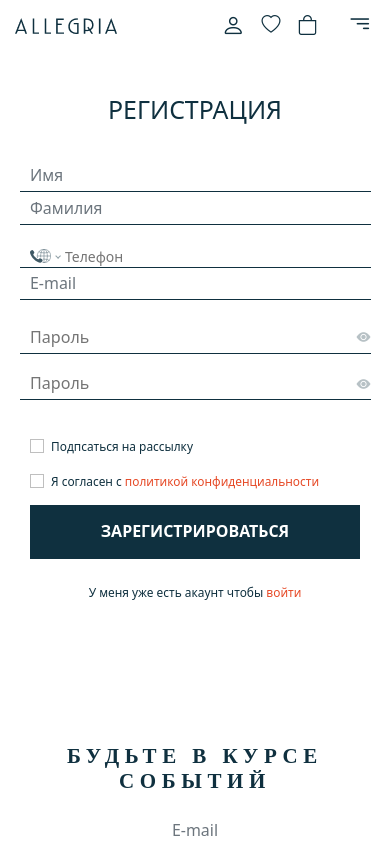
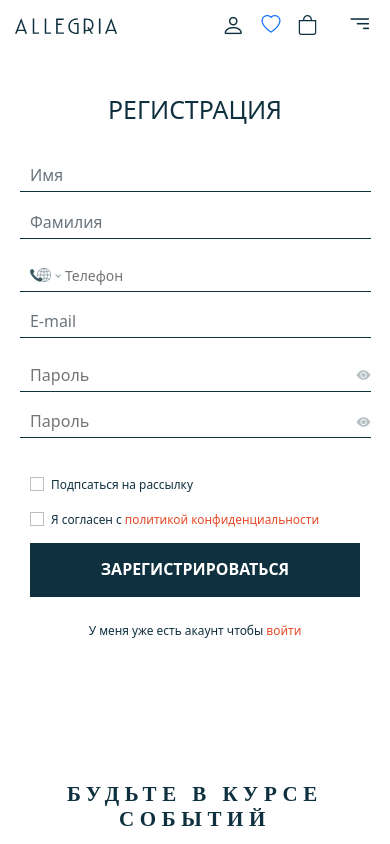
Before and after one commit to MariiaUdovytska/Allegria-Womens-Clothing-Store, a React (Create React App) app in the folder allegria-womens-clothing-store/: page /registration in a window 390 px wide. Shown: the top 844 px of the page. Built offline with nearby package versions, Linux system fonts and the light colour scheme.

Commit message:
fixed bugs with adaptive styles Registration form

```diff
--- a/allegria-womens-clothing-store/src/Menu.js
+++ b/allegria-womens-clothing-store/src/Menu.js
@@ -127,7 +127,7 @@
 							<div className='menu__phone-right'>
 								<div className='menu__icons'>
 									<i className="bi bi-person" style={{ fontSize: '23px' }}></i>
-									<i className="bi bi-heart" style={{ fontSize: '19px' }}></i>
+									<Link to="/registration" ><i className="bi bi-heart" style={{ fontSize: '19px' }}></i></Link>
 									<i className="bi bi-bag" style={{ fontSize: '20px' }}></i>
 								</div>
 								<div className='menu__burger' onClick={() => this.setState({ openBurger: !this.state.openBurger })}>
--- a/allegria-womens-clothing-store/src/css/registration/registration.css
+++ b/allegria-womens-clothing-store/src/css/registration/registration.css
@@ -98,6 +98,13 @@
 	.registration__body-allforms{
 		padding: 0px 15px;
 	}
+	.PhoneInput{
+		margin-bottom: 14px;
+		height: 32px;
+	}
+	.registration__body-margbott{
+		margin-bottom: 14px;
+	}
 	.PhoneInput,
 	.registration__body-password{
 		width: 100%;
--- a/allegria-womens-clothing-store/src/singInRegistrationConfirmation/Registration.js
+++ b/allegria-womens-clothing-store/src/singInRegistrationConfirmation/Registration.js
@@ -12,7 +12,7 @@
 				<h2>Регистрация</h2>
 				<Form noValidate className='registration__body-allforms'>
 					<Row className="mb-4">
-						<Form.Group as={Col} md="6" controlId="validationCustom01">
+						<Form.Group as={Col} md="6" className='registration__body-margbott' controlId="validationCustom01">
 							<Form.Control
 								required
 								type="text"
```
